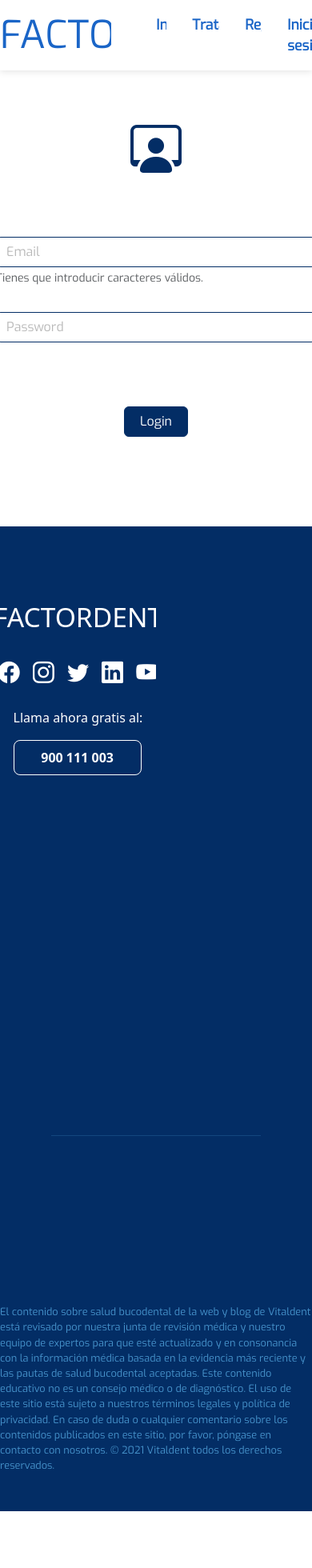
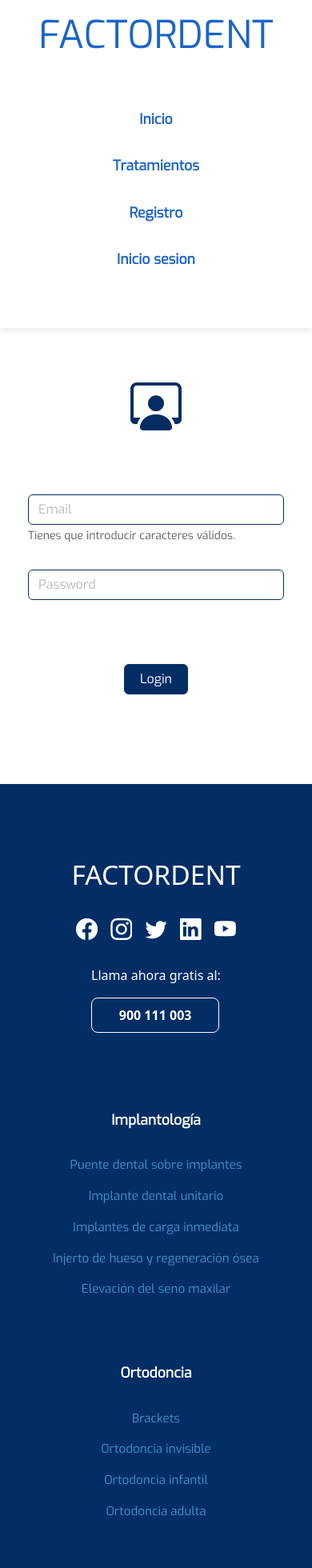
Before and after one commit to AdrianSolsona/dental-clinic-react, a React (Vite) app: page /login in a window 390 px wide. Shown: the top 1960 px of the page at 80% size. Before the commit the page ends 1889 px from the top, so only its background shows below. Built offline with nearby package versions, Linux system fonts and the light colour scheme.

Commit message:
Feat: responsive design code is added to navbar, footer and login inputs

```diff
--- a/src/components/Footer/Footer.css
+++ b/src/components/Footer/Footer.css
@@ -74,10 +74,17 @@
     color: rgba(98, 189, 245, 0.71);
     width: 67.3%;
 }
+.privacy-all{
+    width: 100%;
+    display: flex;
+    justify-content: center;
+    align-items: center;
+}
 .privacy-container{
     display: flex;
     gap: 4rem;
     justify-content: center;
+    align-items: center;
     margin-top: 1rem;
 }
 .privacy{
@@ -108,3 +115,64 @@
     width: 79rem;
     margin-bottom: 3rem;
 }
+@media(max-width:1400px){
+    .privacy-container{
+        gap: 0.8rem;
+    }
+    .advisor{
+        width: 67rem;
+    }
+}
+@media(max-width:1200px){
+    .reserved-container{
+        margin-left: 7rem;
+    }
+    .advisor{
+        width:60rem;
+        margin: 2rem;
+    }
+}
+@media(max-width:992px){
+
+    .treatment-footer{
+       gap: 4rem;
+    }
+    .privacy-all{
+        display: flex;
+        flex-direction: column;
+    }
+    .reserved-container{
+        margin-left: 0;
+        margin-top: 1rem;
+    }
+    .advisor{
+        width: 45rem;
+        text-align: center;
+    }
+}
+@media(max-width:768px){
+    .treatment-footer{
+        display: flex;
+        flex-direction: column;
+        justify-content: center;
+        align-items: center;
+    }
+    .footer-int-treat{
+        width: 20rem;
+        display: flex;
+        flex-direction: column;
+        justify-content: center;
+        align-items: center;
+    }
+    .treatment-title{
+        margin-bottom: 2rem;
+    }
+
+}
+@media(max-width:576px){
+    .privacy-container{
+        display: flex;
+        flex-direction: column;
+        margin-bottom: 2rem;
+    }
+}
--- a/src/components/Footer/Footer.jsx
+++ b/src/components/Footer/Footer.jsx
@@ -7,7 +7,7 @@ import { Button, Col, Container, Row } from 'react-bootstrap';
         <div className='all-footer'>
             <Container>
                 <Row>
-                    <Col className='col-footer' xs>
+                    <Col className='col-footer'>
                         <div>
                             <p className='title-footer'>FACTORDENT</p>
                         </div>
@@ -23,8 +23,8 @@ import { Button, Col, Container, Row } from 'react-bootstrap';
                             <Button className='number-phone'>900 111 003</Button>
                         </div>
                     </Col>
-                    <Col className='treatment-footer col-lg-9'  xs>
-                            <div className='treatment-imp'>
+                    <Col className='treatment-footer'xs={12} md={12} lg={12} xl={9} xxl={9}>
+                            <div className='footer-int-treat'>
                                 <p className='treatment-title'>Implantología</p>
                                 <p className='treatment-other'>Puente dental sobre implantes</p>
                                 <p className='treatment-other'>Implante dental unitario</p>
@@ -32,14 +32,14 @@ import { Button, Col, Container, Row } from 'react-bootstrap';
                                 <p className='treatment-other'>Injerto de hueso y regeneración ósea</p>
                                 <p className='treatment-other'>Elevación del seno maxilar</p>
                             </div>
-                            <div>
+                            <div className='footer-int-treat'>
                                 <p className='treatment-title'>Ortodoncia</p>
                                 <p className='treatment-other'>Brackets</p>
                                 <p className='treatment-other'>Ortodoncia invisible</p>
                                 <p className='treatment-other'>Ortodoncia infantil</p>
                                 <p className='treatment-other'>Ortodoncia adulta</p>
                             </div>
-                            <div>
+                            <div className='footer-int-treat'>
                                 <p className='treatment-title'>Estética dental</p>
                                 <p className='treatment-other' >Carillas dentales</p>
                                 <p className='treatment-other'>Blanqueamiento dental</p>
@@ -53,17 +53,17 @@ import { Button, Col, Container, Row } from 'react-bootstrap';
             <div className='separator-container'>
                 <hr className='separator'/>
             </div>
-            <div>
+            <div className='privacy-all'>
                 <div className='privacy-container'>
                     <p className='privacy'>Términos legales</p>
                     <p className='privacy'>Pólitica de privacidad</p>
                     <p className='privacy'>Pólitica de cookies</p>
                     <p className='privacy'>Mapa web</p>
                     <p className='privacy'>Accesibilidad</p>
+                </div>
                     <div className='reserved-container'>
                         <p className='reserved'>© Factordent. Todos los derechos reservados</p>
                     </div>
-                </div>
             </div>
             <div className='content-advisor'>
                 <p className='advisor'>El contenido sobre salud bucodental de la web y blog de Vitaldent está revisado por nuestra junta de revisión médica y nuestro equipo de expertos para que esté actualizado y en consonancia con la información médica basada en la evidencia más reciente y las pautas de salud bucodental aceptadas. Este contenido educativo no es un consejo médico o de diagnóstico. El uso de este sitio está sujeto a nuestros términos legales y política de privacidad. En caso de duda o cualquier comentario sobre los contenidos publicados en este sitio, por favor, póngase en contacto con nosotros. © 2021 Vitaldent todos los derechos reservados.</p>
--- a/src/components/Navbar/Navbar.css
+++ b/src/components/Navbar/Navbar.css
@@ -51,3 +51,19 @@ body{
         gap: 3.5rem;
     }
 }
+@media(max-width: 772px){
+    .row-nav{
+        display: flex;
+        flex-direction: column;
+        margin-bottom: 2rem;
+    }
+}
+@media(max-width: 576px){
+    .nav-init{
+        display: flex;
+        flex-direction: column;
+        margin-bottom: 2rem;
+        justify-content: center;
+        align-items: center;
+    }
+}
--- a/src/layout/login/Login.css
+++ b/src/layout/login/Login.css
@@ -45,3 +45,14 @@
     color: rgb(3, 45, 101);
     font-family: 'Exo', sans-serif;
 }
+@media(max-width:576px){
+    .input-form{
+        width: 20rem;
+    }
+    .form-info{
+        display: flex;
+        flex-direction: column;
+        justify-content: center;
+        align-items: center;
+    }
+}
--- a/src/layout/register/register.jsx
+++ b/src/layout/register/register.jsx
@@ -44,10 +44,10 @@ const newValue = ({target}) =>{
                 <Form.Text className="text-muted"></Form.Text>
               </Form.Group>
               <Form.Group className="form-group" controlId="formBasicPassword">
-                <Form.Control className='input-form'  type="email" placeholder="Contraseña" name="email" value={email} onChange={newValue}/>
+                <Form.Control className='input-form' type="email" placeholder="Contraseña" name="email" value={email} onChange={newValue}/>
               </Form.Group>
               <Form.Group className="form-group" controlId="formBasicPassword">
-                <Form.Control  className='input-form'type="email" placeholder="Usuario" name="nameUser" value={email} onChange={newValue}/>
+                <Form.Control  className='input-form' type="email" placeholder="Usuario" name="nameUser" value={email} onChange={newValue}/>
               </Form.Group>
               <Form.Group className="form-group" controlId="formBasicPassword">
                 <Form.Control className='input-form' type="email" placeholder="Nombre" name="name" value={email} onChange={newValue}/>
```
